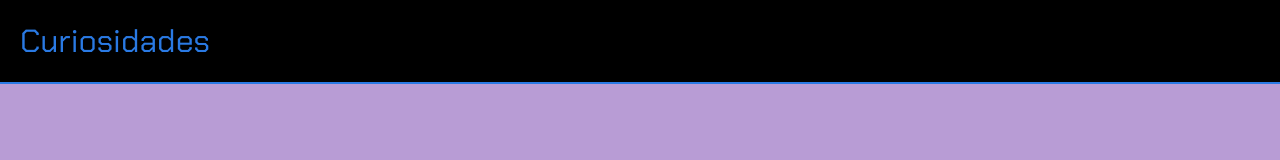
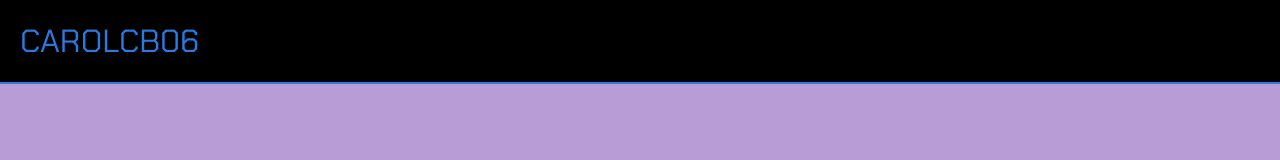
Before and after one commit to carolcb06/Aluraflix, a plain HTML site: page index.html in a window 1280 px wide. Shown: the top 160 px of the page. Drawn offline with Linux system fonts and the light colour scheme; grey boxes are pictures that could not be loaded.

Commit message:
Alterando Aluraflix para carolcb06

```diff
--- a/index.html
+++ b/index.html
@@ -4,11 +4,11 @@
     <link rel="preconnect" href="https://fonts.googleapis.com">
 <link rel="preconnect" href="https://fonts.gstatic.com" crossorigin>
 <link href="https://fonts.googleapis.com/css2?family=Chakra+Petch:ital,wght@0,300;0,400;0,500;0,600;0,700;1,300;1,400;1,500;1,600;1,700&display=swap" rel="stylesheet">
-    <title>Aluraflix</title>
+    <title>carolcb06</title>
 </head>
 
 <body>
-    <header>Curiosidades</header>
+    <header>CAROLCB06</header>
 
 
     <section class="chamada">
```
